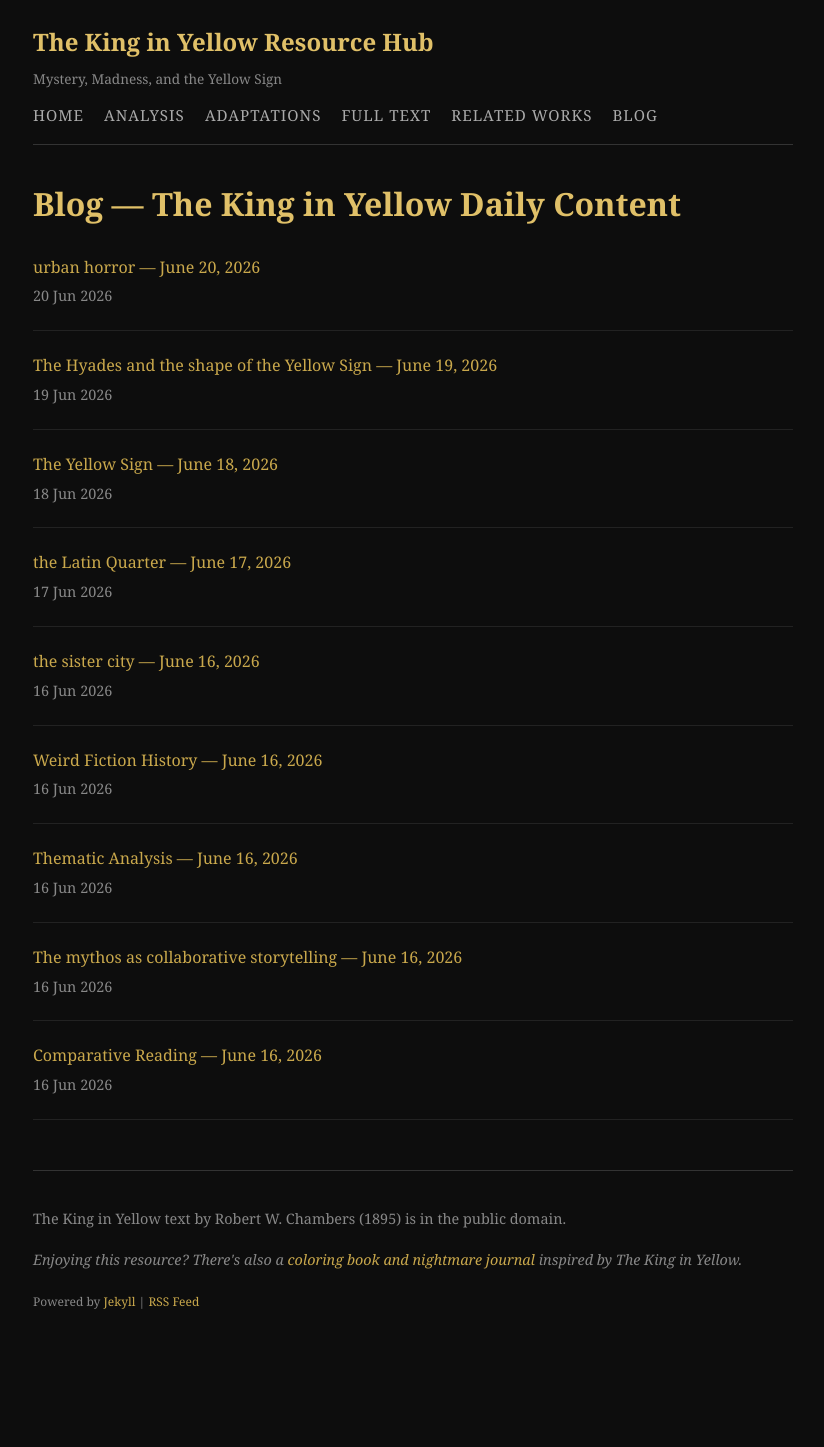
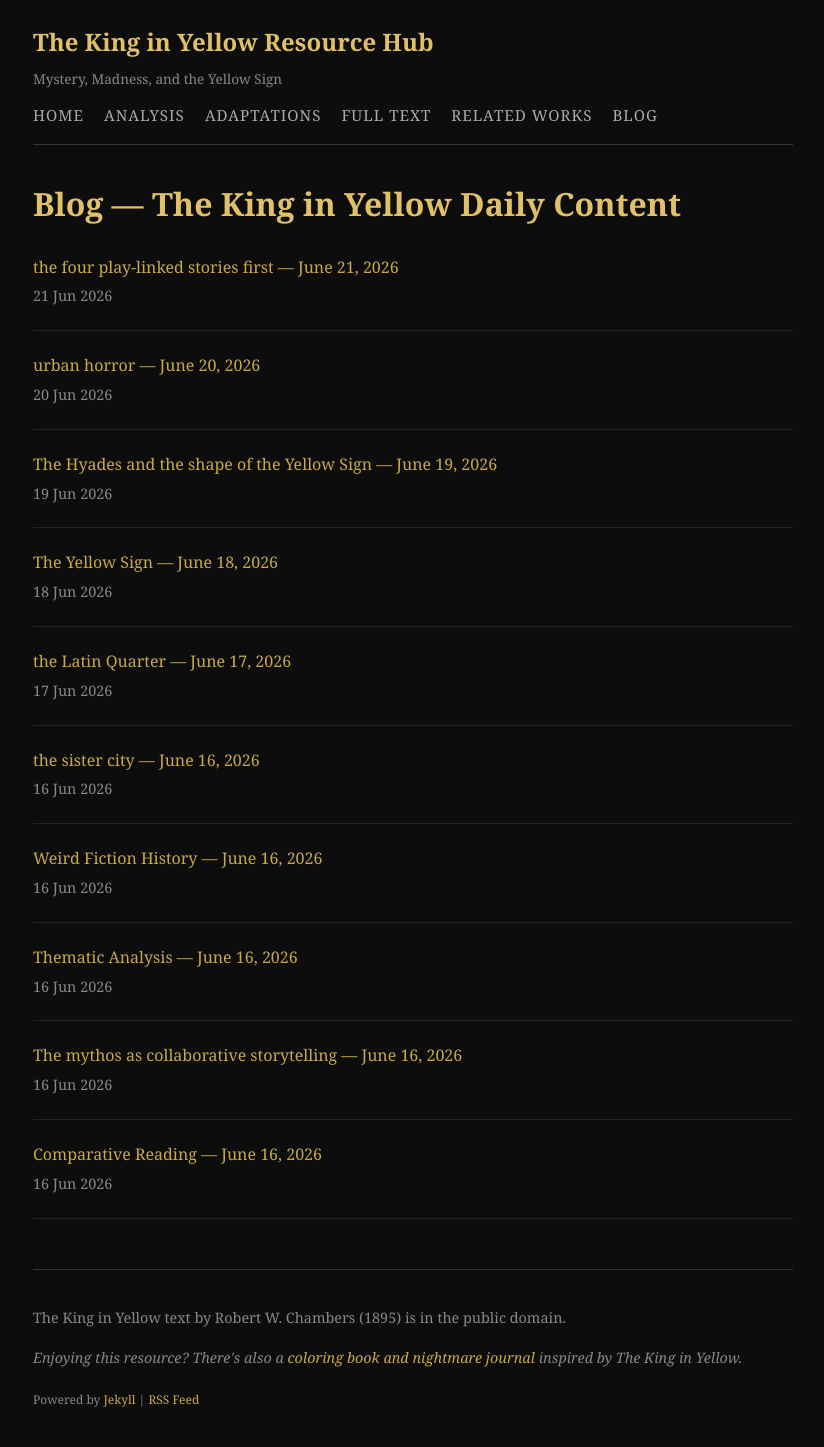
Before and after one commit to miravosqueinteresante/the-king-in-yellow-resources, a Jekyll site: the page built from blog/index.md, in a window 1280 px wide. Shown: the whole page, without its empty margins (227-1051 px from the left). Built offline with Jekyll 4.4.1, drawn with Linux system fonts in a browser that asks for light colours; before the commit the page ends 1349 px from its top, so only the background shows below that; some of the changed lines change nothing that is shown.

Commit message:
Daily post — 2026-06-21

```diff
--- a/_data/post-queue.json
+++ b/_data/post-queue.json
@@ -42,8 +42,10 @@
     "last_date": null
   },
   "reading_guide": {
-    "used": [],
-    "last_date": null
+    "used": [
+      "Reading order \u2014 the four play-linked stories first"
+    ],
+    "last_date": "2026-06-21"
   },
   "symbolism_deep_dive": {
     "used": [],
--- /dev/null
+++ b/_posts/2026-06-21-reading-order-the-four-play-linked-stories-first.md
@@ -0,0 +1,28 @@
+---
+layout: post
+title: "the four play-linked stories first — June 21, 2026"
+date: 2026-06-21 12:00:00 +0000
+categories: blog
+content_type: reading_guide
+tags: [reading guide the-king-in-yellow chambers analysis]
+---
+When delving into Robert W. Chambers' influential collection, "The King in Yellow," readers often encounter a conundrum: how should one approach the intertwined narratives of the four play-linked stories? These narratives are not just standalone tales but a complex web of themes and motifs that enrich the reader's understanding of the text as a whole. This reading guide will help you navigate this intricate landscape, focusing on the importance of experiencing the four central stories in a specific order.
+
+Start with "The Repairer of Reputations," the first story in the collection. Set in a dystopian version of New York, it introduces the reader to the character of Hildred Castaigne, who becomes increasingly obsessed with the titular play, "The King in Yellow." This story serves as an entry point into the overarching themes of madness and reality. Hildred's descent into paranoia echoes the psychological unraveling that many characters face throughout the collection, setting the stage for what’s to come.
+
+Next, read "The Mask," which deepens the exploration of identity and performance. In this tale, the protagonist grapples with the duality of human nature. The story’s climactic moment is hauntingly tied to the influence of the play, suggesting that the characters’ fates are not just their own but are shaped by an external, almost supernatural force. The motif of masks serves as a powerful symbol of the facades people wear, resonating with Hildred’s own transformation.
+
+Following "The Mask," proceed to "In the Court of the Dragon." This story shifts the focus to a musician who becomes ensnared in a web of existential dread. The haunting figure of the dragon—a spectral entity that symbolizes the inescapable nature of despair—echoes the otherworldly presence of the King in Yellow. Here, Chambers intensifies the theme of cosmic horror, illustrating how the characters are often at the mercy of forces beyond their understanding. It’s a pivotal moment that showcases the collection’s exploration of the thin line between creation and madness.
+
+Finally, conclude with "The Yellow Sign," which ties together many of the motifs introduced in the previous stories. The Yellow Sign itself emerges as a powerful symbol of doom and inevitability. The artist's obsession and the intertwining of love and horror reach a fever pitch, culminating in a profound reflection on the nature of art and its capacity to consume both creator and audience. The sense of dread that permeates this story encapsulates the essence of "The King in Yellow," leaving readers with a lingering unease that echoes long after the last page is turned.
+
+Reading these four stories in this order not only enhances comprehension of Chambers' complex themes but also allows for a gradual immersion into the atmosphere of dread that defines the collection. Each narrative builds upon the last, creating a cumulative effect that serves to amplify the existential questions at the heart of the text. By the time you reach "The Yellow Sign," you’ll find yourself deeply entrenched in the world Chambers has crafted, making the experience both haunting and unforgettable. Embrace the strangeness of "The King in Yellow," and let it guide you through its labyrinthine corridors of the mind.
+
+---
+
+### Explore More
+
+- [Story-by-Story Guide](/the-king-in-yellow-resources/analysis/story-guide/)
+- [Complete Full Text Index](/the-king-in-yellow-resources/full-text/)
+
+*For a more interactive experience, there is a coloring book and nightmare journal inspired by The King in Yellow: [The King in Yellow: Nightmares Diary and Coloring Book](https://www.amazon.com/dp/B0CTXCQ9HM)*
```
